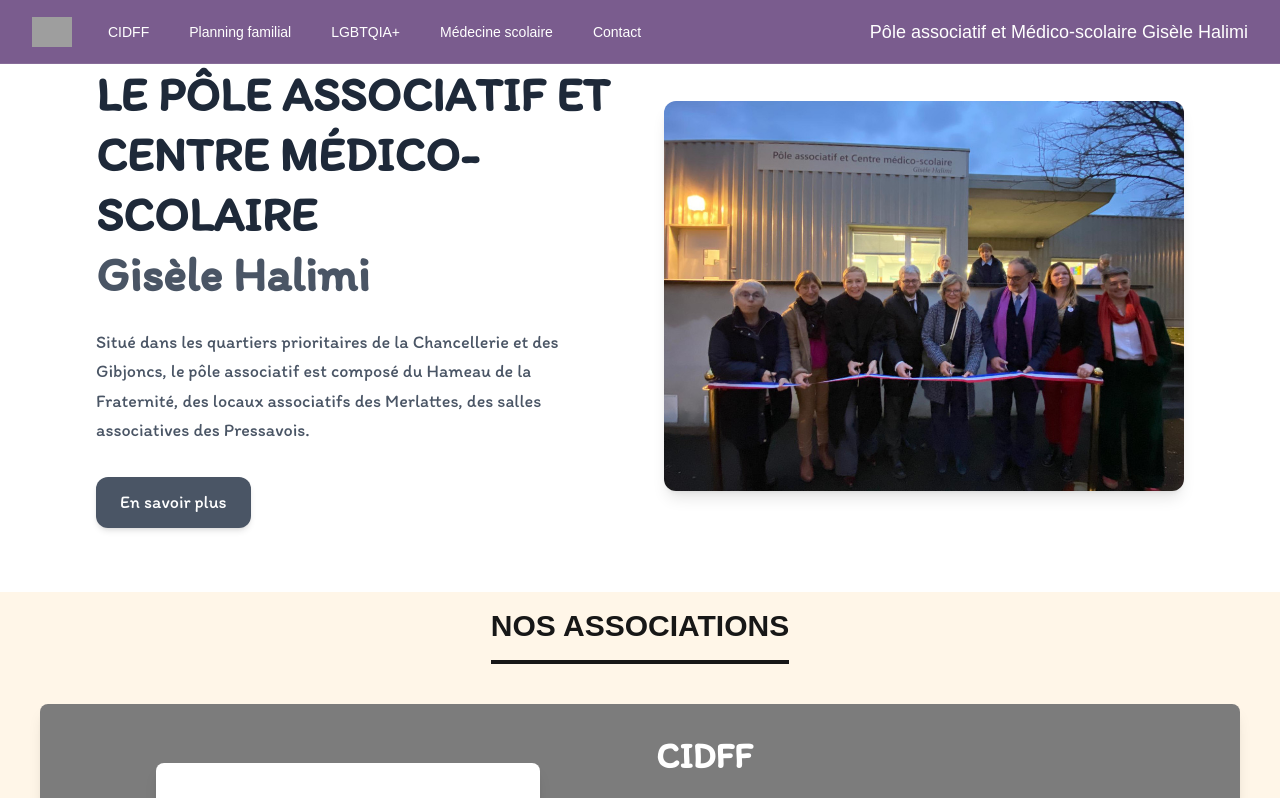
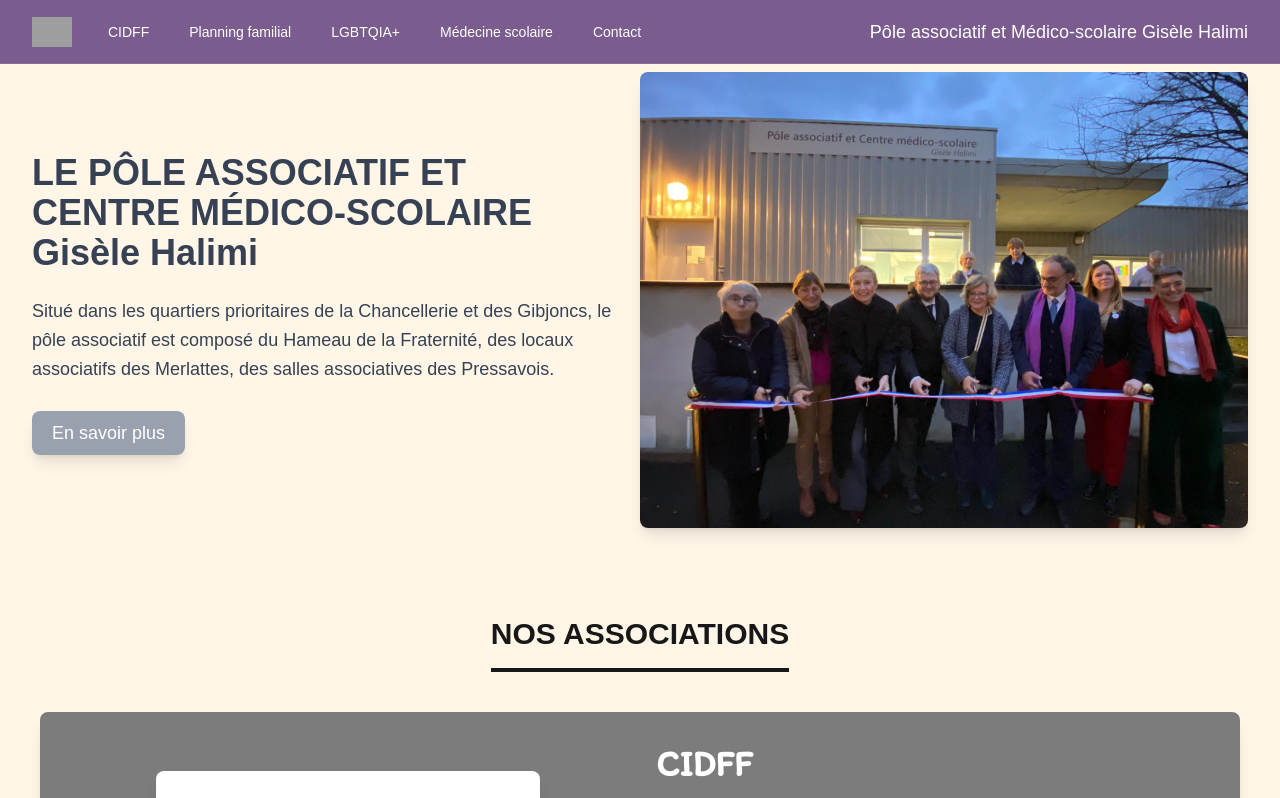
Before and after one commit to Dyls00/gisele_halimi_web_page, a Next.js app: page / in a window 1280 px wide. Shown: the top 798 px of the page. Built offline with nearby package versions, Linux system fonts and the light colour scheme; grey boxes are pictures that could not be loaded.

Commit message:
J'ai retiré les br

```diff
--- a/app/components/accueilComponent.jsx
+++ b/app/components/accueilComponent.jsx
@@ -1,43 +1,44 @@
-import Image from "next/image";
-import { Itim } from "next/font/google";
+import Image from "next/image"
 
-const fontItim = Itim({
-  subsets: ["latin"],
-  weight: ["400"],
-});
+
 
 export default function AccueilComponent() {
   return (
-    <section className={`py-16 bg-white ${fontItim.className}`}>
-      <div className="container mx-auto max-w-6xl px-4 md:px-8 grid grid-cols-1 md:grid-cols-2 gap-12 items-center">
-        <div className="text-center md:text-left">
-          <h1 className="text-gray-800 text-2xl sm:text-3xl md:text-4xl lg:text-5xl font-bold leading-tight mb-6">
-            LE PÔLE ASSOCIATIF ET <br />
-            CENTRE MÉDICO-SCOLAIRE <br />
-            <span className="text-gray-600">Gisèle Halimi</span>
+    <section id="accueil" className={`flex items-center height-100 bg-[#FFF6E8] fontArial`}>
+      <div className="mx-auto px-8 grid grid-cols-1 md:grid-cols-2 items-center">
+
+        <div>
+          <h1 className="flex flex-col lg:w-140 text-gray-700 text-4xl font-bold uppercase mb-6">
+            LE PÔLE ASSOCIATIF ET
+            CENTRE MÉDICO-SCOLAIRE
+            <span className="normal-case">
+              Gisèle Halimi
+            </span>
           </h1>
 
-          <p className="text-gray-600 leading-relaxed text-base md:text-lg mb-8 max-w-xl mx-auto md:mx-0">
+          <p className="text-gray-700 leading-relaxed mb-9 text-lg">
             Situé dans les quartiers prioritaires de la Chancellerie et des
-            Gibjoncs, le pôle associatif est composé du Hameau de la Fraternité,
-            des locaux associatifs des Merlattes, des salles associatives des
-            Pressavois.
+            Gibjoncs, le pôle associatif est composé du Hameau de la
+            Fraternité, des locaux associatifs des Merlattes, des salles
+            associatives des Pressavois.
           </p>
+            <a target="_blank" rel="noopener noreferrer" href="https://www.ville-bourges.fr/site/egalite-femmes-hommes" className="bg-gray-400 py-3 px-5 rounded-lg shadow-lg text-white hover:bg-gray-500 cursor-pointer">
+            En savoir plus
+          </a>
+        </div>
 
-          <button className="bg-gray-600 hover:bg-gray-700 transition px-6 py-3 rounded-xl shadow-md text-white">
-            En savoir plus
-          </button>
-        </div>
+
         <div className="flex justify-center">
           <Image
             src="/images/Inauguration-pole-associatif-et-centre-medico-scolaire-Gisele-Halimi-8.jpeg"
             alt="Inauguration du pôle associatif"
             width={650}
             height={450}
-            className="rounded-xl shadow-lg w-full max-w-md md:max-w-lg lg:max-w-xl h-auto object-cover"
+            className="rounded-lg shadow-lg"
           />
         </div>
+
       </div>
     </section>
-  );
+  )
 }
```
Also changed, not shown: 1 other file (tests, documents, lock files or other folders).
